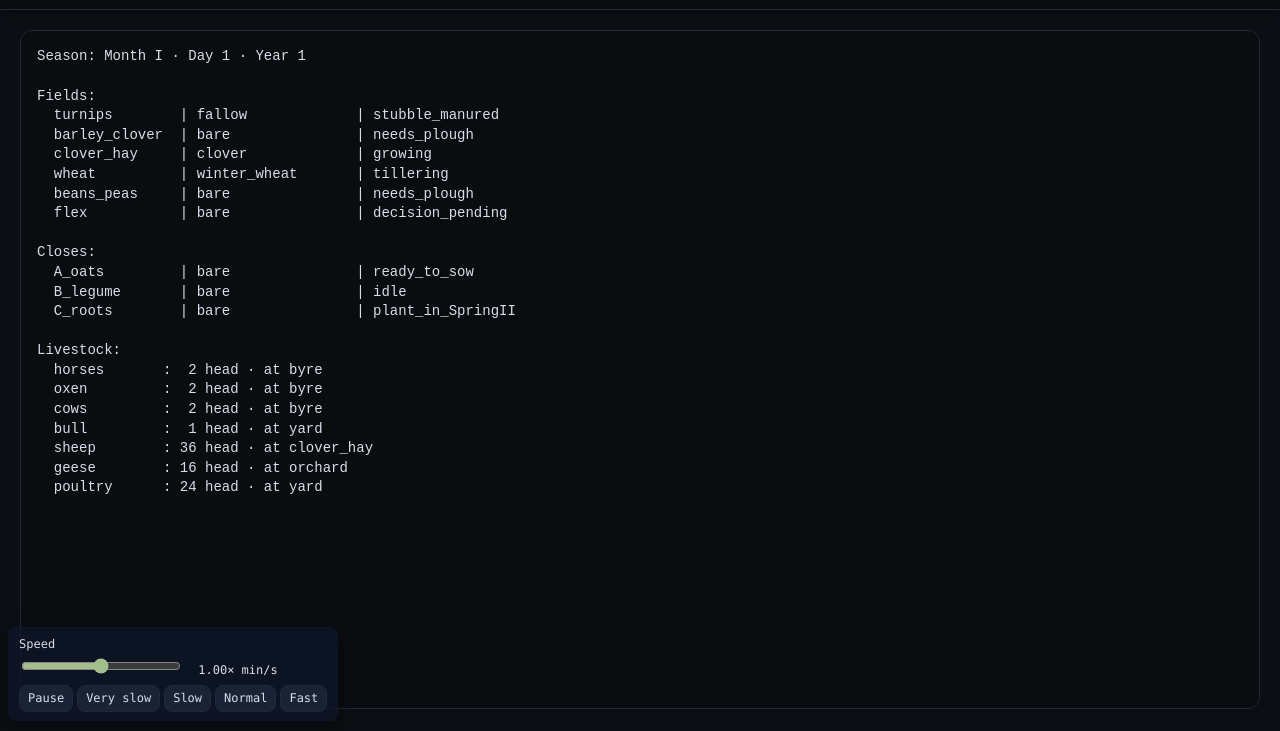
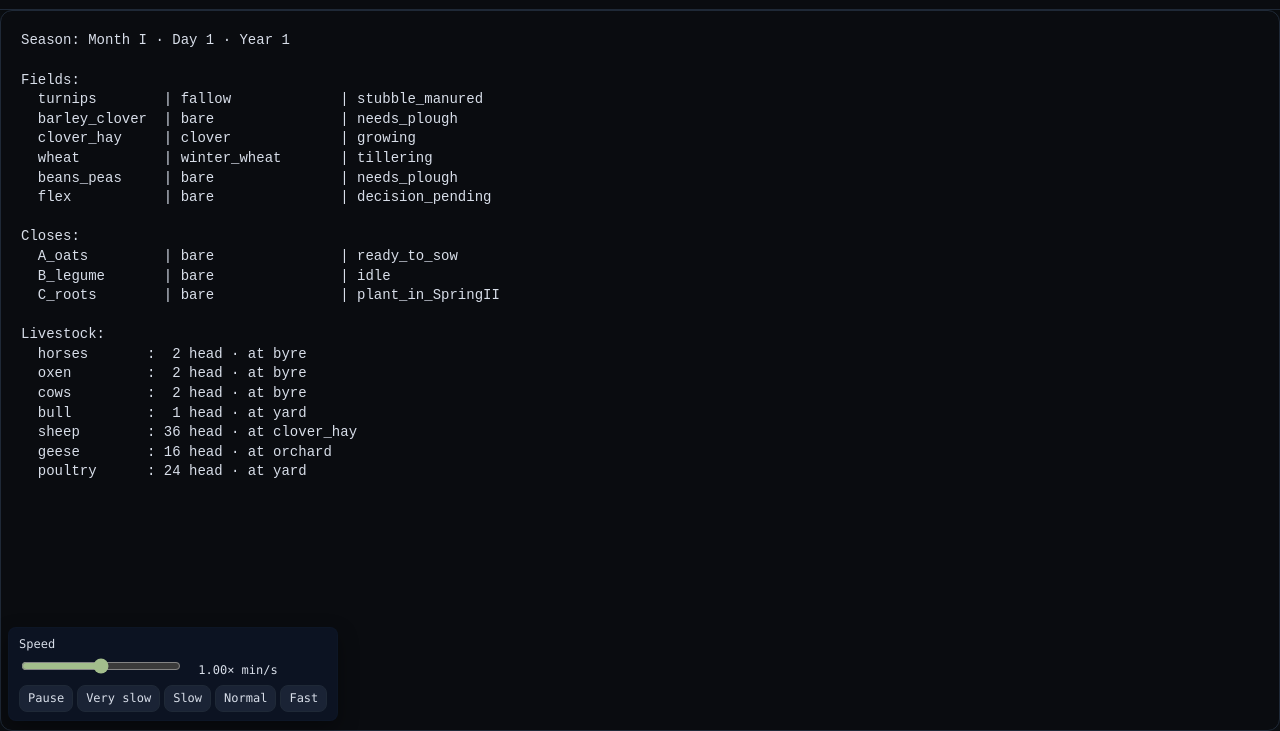
Before and after one commit to Earnest-Williams/Farming_Sim, a plain HTML site: page index.html in a window 1280 px wide. Shown: the part 71-802 px from the top of the page. Drawn offline with Linux system fonts and the light colour scheme.

Commit message:
Expand viewport to use full layout

```diff
--- a/style.css
+++ b/style.css
@@ -115,8 +115,8 @@ button:focus-visible {
   flex: 1;
   display: flex;
   align-items: stretch;
-  justify-content: center;
-  padding: 20px;
+  justify-content: flex-start;
+  padding: 0;
   min-height: 0;
   box-sizing: border-box;
 }
@@ -125,7 +125,9 @@ button:focus-visible {
   position: relative;
   flex: 1;
   display: flex;
-  max-width: 100%;
+  width: 100%;
+  height: 100%;
+  max-width: none;
   background: var(--surface);
   border: 1px solid var(--border);
   border-radius: 12px;
@@ -135,9 +137,11 @@ button:focus-visible {
 #screen {
   flex: 1;
   margin: 0;
-  padding: 16px;
+  padding: 20px;
+  width: 100%;
+  height: 100%;
   white-space: pre;
-  overflow: hidden;
+  overflow: auto;
   min-height: 0;
   box-sizing: border-box;
 }
```
